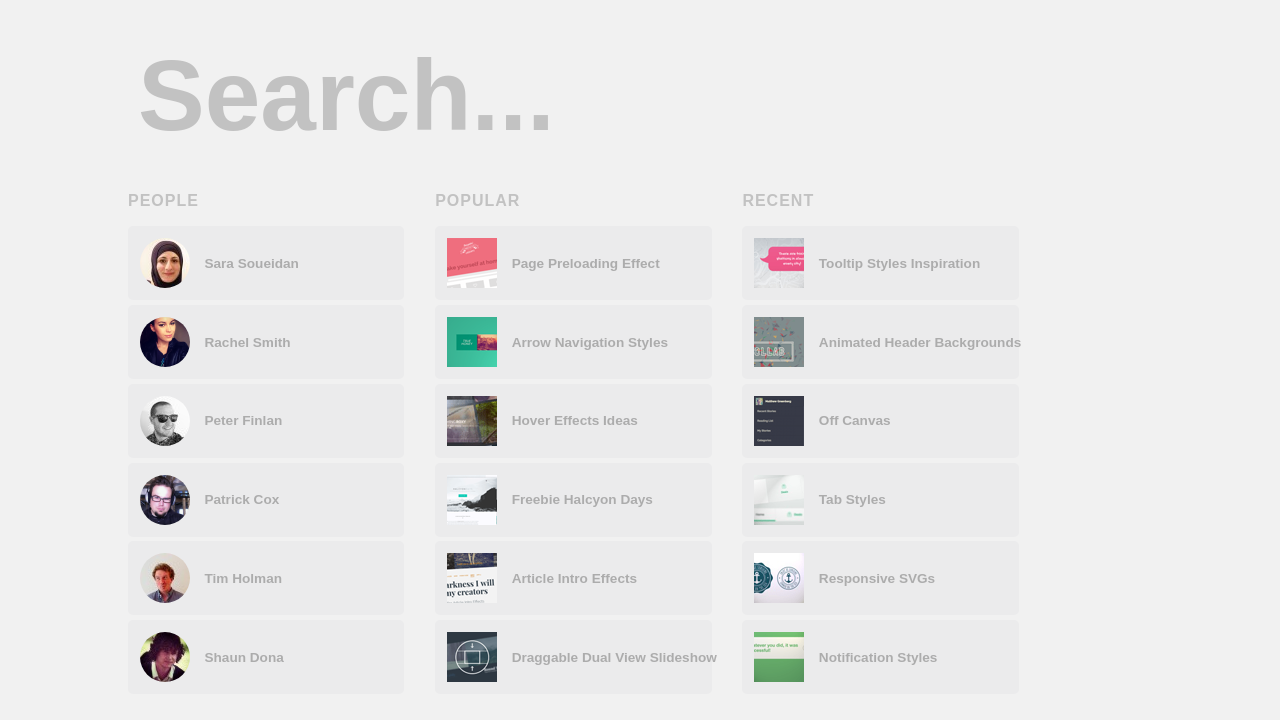
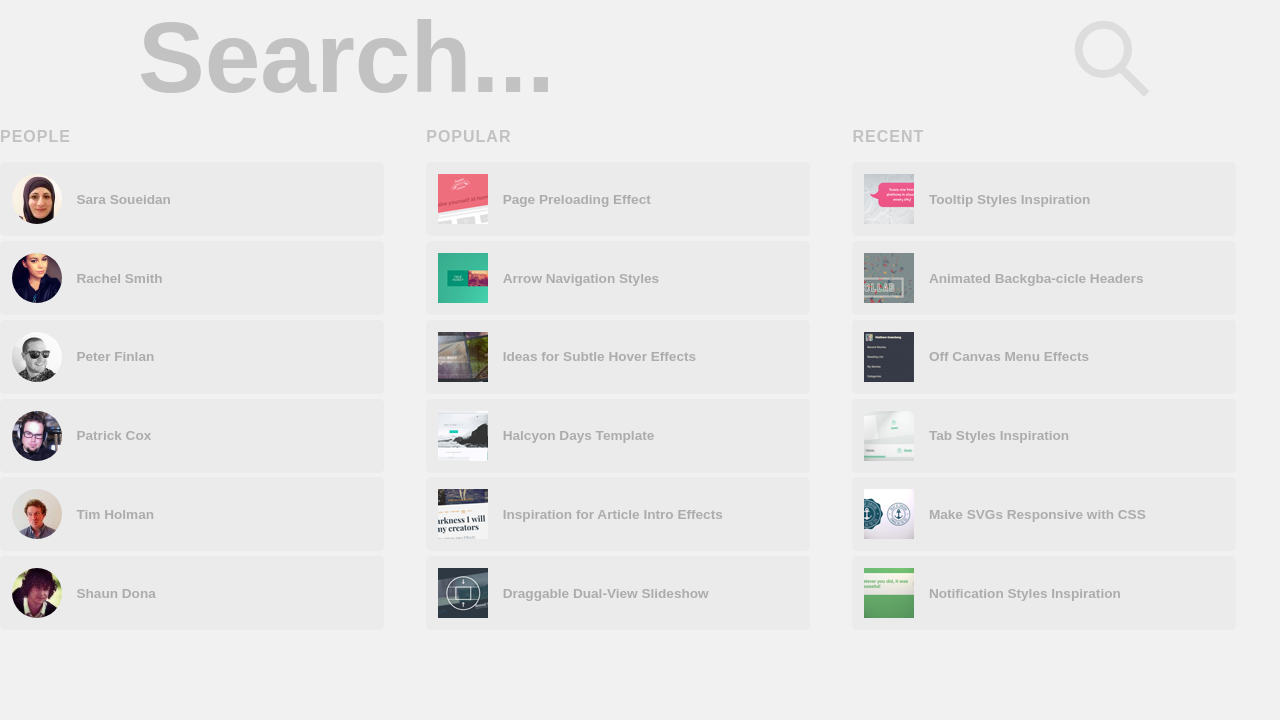
Before and after one commit to vladislavadanilina/huge_search, a plain HTML site: page index.html in a window 1280 px wide. Drawn offline with Linux system fonts and the light colour scheme.

Commit message:
fixed svg and others

```diff
--- a/css/style.css
+++ b/css/style.css
@@ -15,29 +15,17 @@ body {
   font: 10px Arial, sans-serif;
   background: #f1f1f1;
   color: rgba(145, 145, 145, 0.7);
-  padding-top: 3%;
 }
 
-header {
-  padding-bottom: 2%;
-
-}
-
-header, main {
-  width: 100%;
-  margin: 0 auto;
-}
 main{
-  padding: 0 10%;
   display: flex;
   flex-wrap: wrap;
 }
 
 div.column {
   font-size: 1rem;
-  width: 30%;
-  padding: 0 0 6em;
-  display: inline-block;
+  width: 33.3%;
+
 }
 
 .search-form {
@@ -74,8 +62,10 @@ input[type="button"] {
   overflow: hidden;
   right: 0;
   top: 50%;
-  background-image: url(../img/search.svg);
-  background: transparent no-repeat center center;
+  background-image: url(../magnifier.svg);
+  background-color: transparent;
+  background-repeat:no-repeat;
+  background-position: center center;
   background-size: 100%;
   border: none;
   transform: translate3d(0, -50%, 0) scale(1);
@@ -104,7 +94,6 @@ ul {
 ul li {
   list-style-type: none;
   width: 90%;
-  white-space: nowrap;
 
 }
 
--- a/index.html
+++ b/index.html
@@ -64,22 +64,22 @@
             </li>
             <li>
                 <a href="#"><img src="img/thumbs/HoverEffectsIdeasNew.png" alt="HoverEffectsIdeasNew">
-                    <span>Hover Effects Ideas</span>
+                    <span>Ideas for Subtle Hover Effects </span>
                 </a>
             </li>
             <li>
                 <a href="#"><img src="img/thumbs/FreebieHalcyonDays.png" alt="FreebieHalcyonDays">
-                    <span>Freebie Halcyon Days</span>
+                    <span>Halcyon Days Template</span>
                 </a>
             </li>
             <li>
                 <a href="#"><img src="img/thumbs/ArticleIntroEffects.png" alt="ArticleIntroEffects">
-                    <span>Article Intro Effects</span>
+                    <span>Inspiration for Article Intro Effects</span>
                 </a>
             </li>
             <li>
                 <a href="#"><img src="img/thumbs/DraggableDualViewSlideshow.png" alt="DraggableDualViewSlideshow">
-                    <span>Draggable Dual View Slideshow</span>
+                    <span>Draggable Dual-View Slideshow</span>
                 </a>
             </li>
         </ul>
@@ -94,27 +94,27 @@
             </li>
             <li>
                 <a href="#"><img src="img/thumbs/AnimatedHeaderBackgrounds.png" alt="AnimatedHeaderBackgrounds">
-                    <span>Animated Header Backgrounds</span>
+                    <span>Animated Backgba-cicle Headers </span>
                 </a>
             </li>
             <li>
                 <a href="#"><img src="img/thumbs/OffCanvas.png" alt="OffCanvas">
-                    <span>Off Canvas</span>
+                    <span>Off Canvas Menu Effects</span>
                 </a>
             </li>
             <li>
                 <a href="#"><img src="img/thumbs/TabStyles.png" alt="TabStyles">
-                    <span>Tab Styles</span>
+                    <span>Tab Styles Inspiration</span>
                 </a>
             </li>
             <li>
                 <a href="#"><img src="img/thumbs/ResponsiveSVGs.png" alt="ResponsiveSVGs">
-                    <span>Responsive SVGs</span>
+                    <span>Make SVGs Responsive with CSS</span>
                 </a>
             </li>
             <li>
                 <a href="#"><img src="img/thumbs/NotificationStyles.png" alt="NotificationStyles">
-                    <span>Notification Styles</span>
+                    <span>Notification Styles Inspiration</span>
                 </a>
             </li>
         </ul>
```
Also changed, not shown: img/favicon.png (added), magnifier.svg (renamed from img/thumbs/magnifier.svg).
